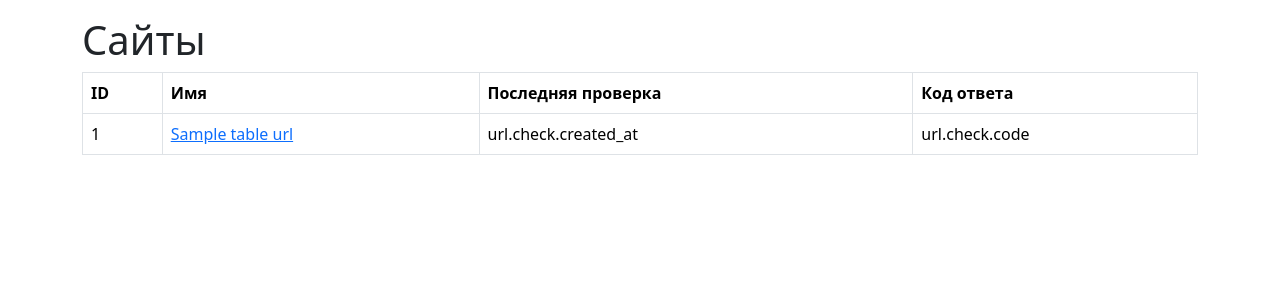
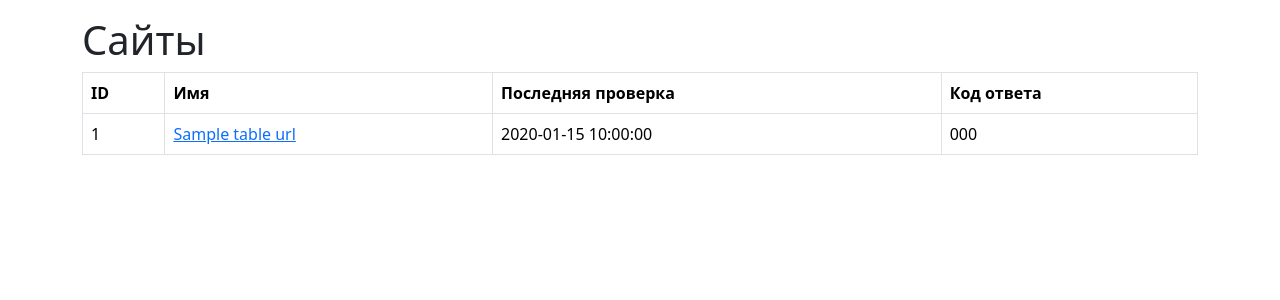
Before and after one commit to CfyRJ/page-analyzer, a Flask app: page /urls in a window 1280 px wide. Shown: the part 56-356 px from the top of the page. Run offline with Flask 3, Linux system fonts and the light colour scheme; a database or web service that is not in the repository returns one stand-in record (values such as "Sample title"); some libraries are stand-ins or nearby versions.

Commit message:
update urls.html

```diff
--- a/page_analyzer/templates/urls.html
+++ b/page_analyzer/templates/urls.html
@@ -32,8 +32,8 @@
                 <tr>
                   <td>{{ url.id }}</td>
                   <td><a href="{{ url_for('show_url', id = url.id) }}">{{ url.name }}</a></td>
-                  <td>url.check.created_at</td>
-                  <td>url.check.code</td>
+                  <td>{{ url.last_data }}</td>
+                  <td>{{ url.status_code }}</td>
                 </tr>
               {% endfor %}
             </tbody>
```
